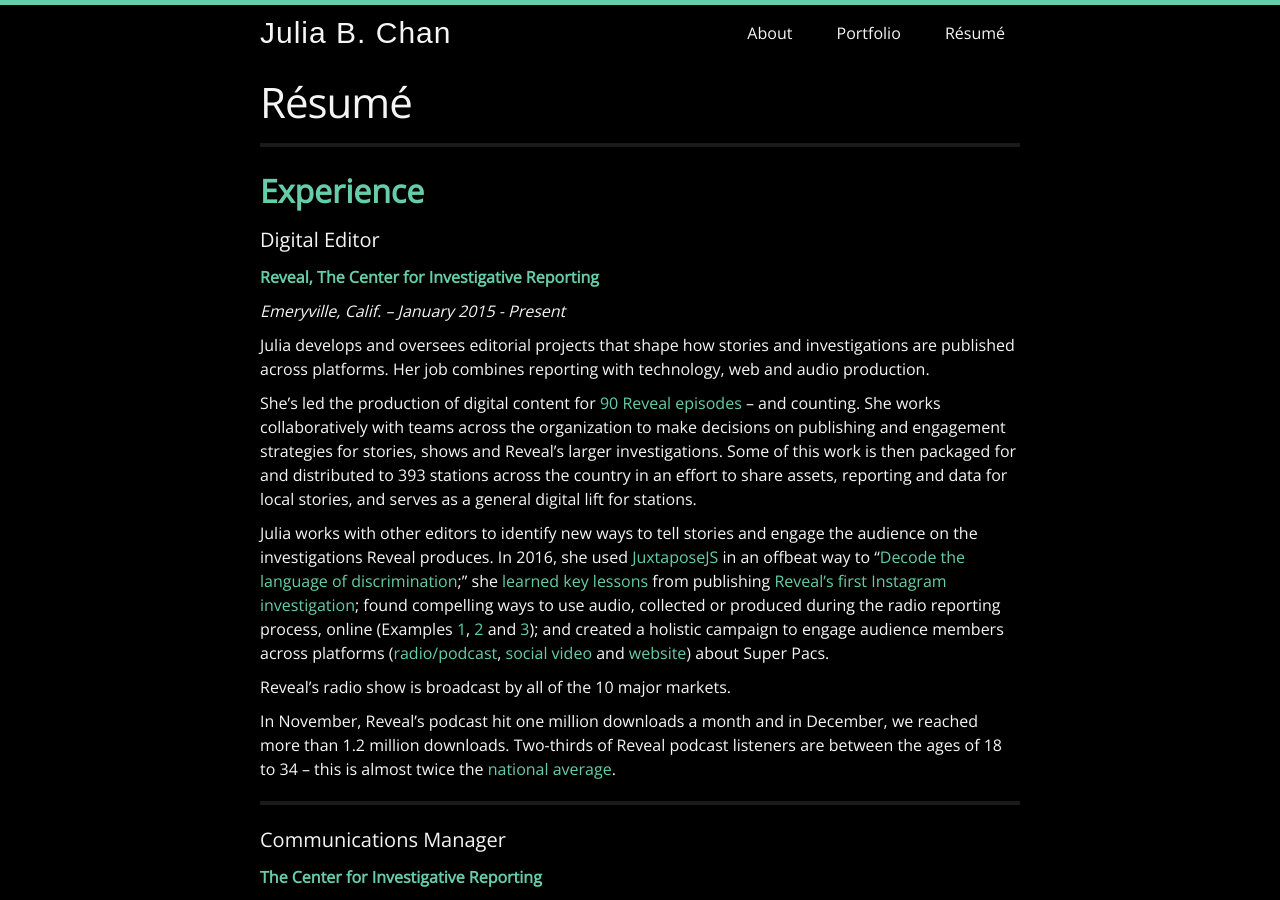
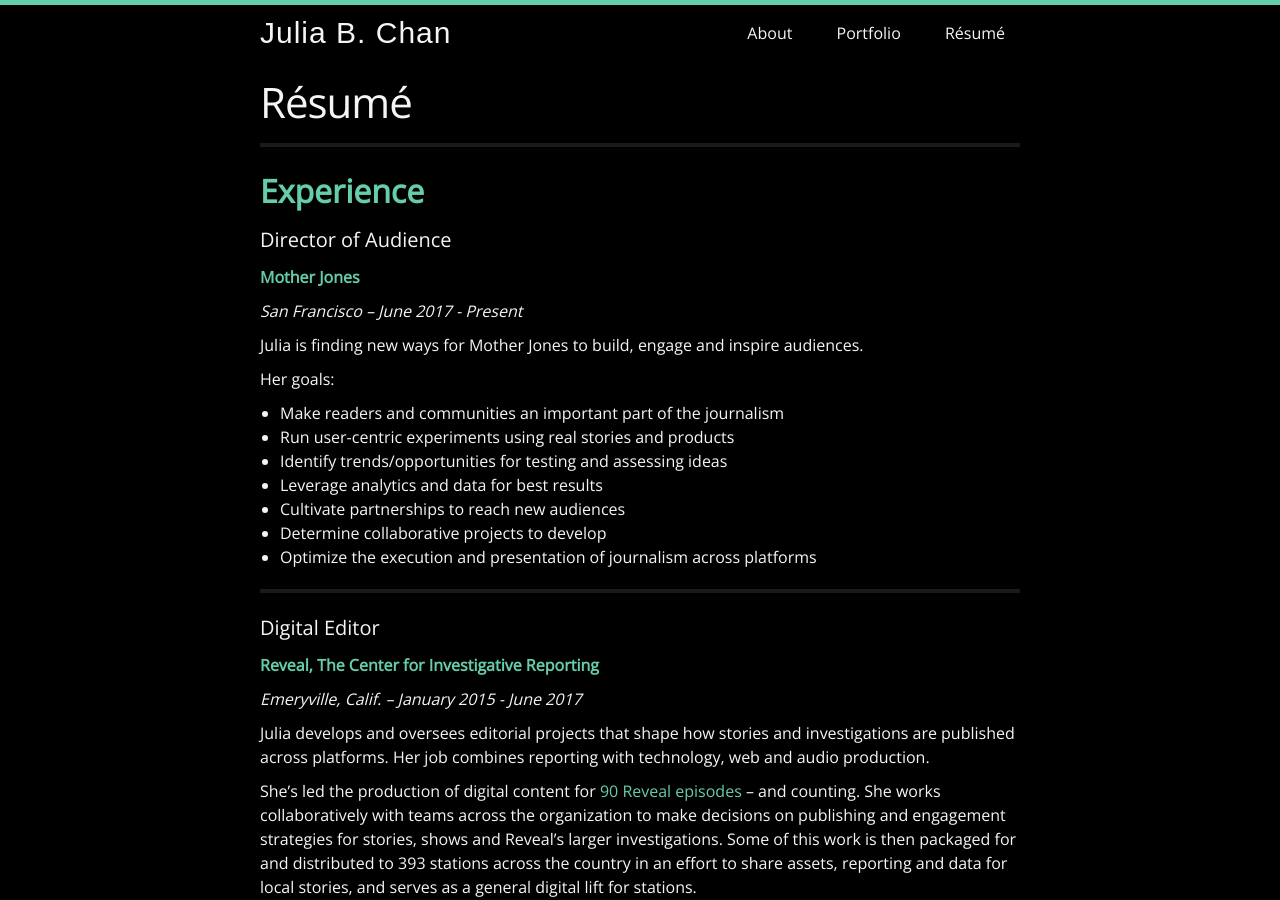
Before and after one commit to juliachanb/juliachanb.github.io, a Jekyll site: the page built from pages/resume.md, in a window 1280 px wide and 900 px high. Built offline with Jekyll 4.4.1, drawn with Linux system fonts in a browser that asks for light colours; nearby versions of some CDN libraries; some web fonts are replaced.

Commit message:
added mojo job and edited reveal

```diff
--- a/pages/resume.md
+++ b/pages/resume.md
@@ -9,11 +9,31 @@
 
 ## **Experience**
 
+#### Director of Audience
+
+**[Mother Jones](http://www.motherjones.com/)**
+
+*San Francisco – June 2017 - Present*
+
+Julia is finding new ways for Mother Jones to build, engage and inspire audiences.
+
+Her goals:
+
+- Make readers and communities an important part of the journalism
+- Run user-centric experiments using real stories and products
+- Identify trends/opportunities for testing and assessing ideas
+- Leverage analytics and data for best results
+- Cultivate partnerships to reach new audiences
+- Determine collaborative projects to develop
+- Optimize the execution and presentation of journalism across platforms
+
+___
+
 #### Digital Editor
 
-**[Reveal, The Center for Investigative Reporting](http://revealnews.org)**
+**[Reveal, The Center for Investigative Reporting](https://www.revealnews.org/)**
 
-*Emeryville, Calif. – January 2015 - Present*
+*Emeryville, Calif. – January 2015 - June 2017*
 
 Julia develops and oversees editorial projects that shape how stories and investigations are published across platforms. Her job combines reporting with technology, web and audio production.
 
```
